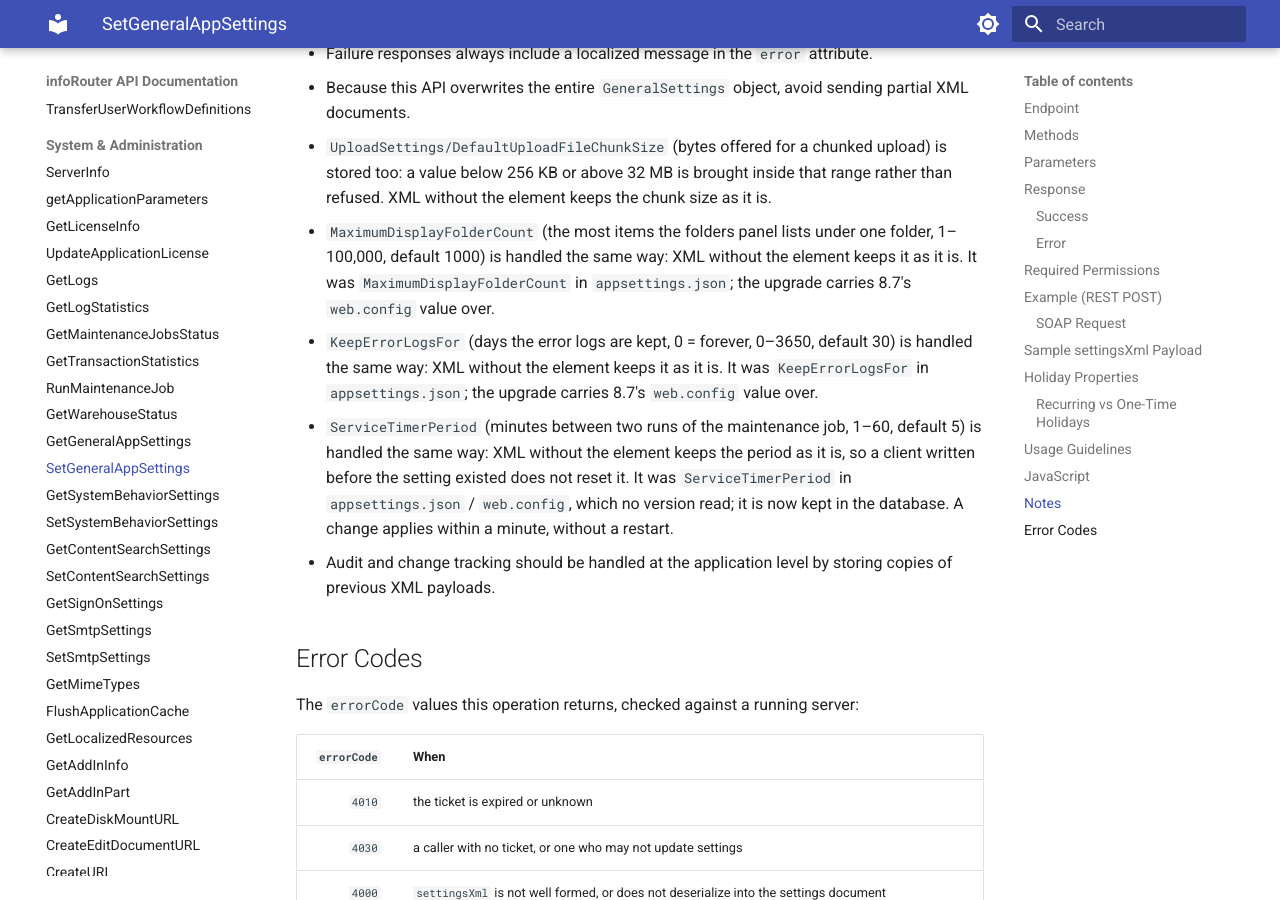
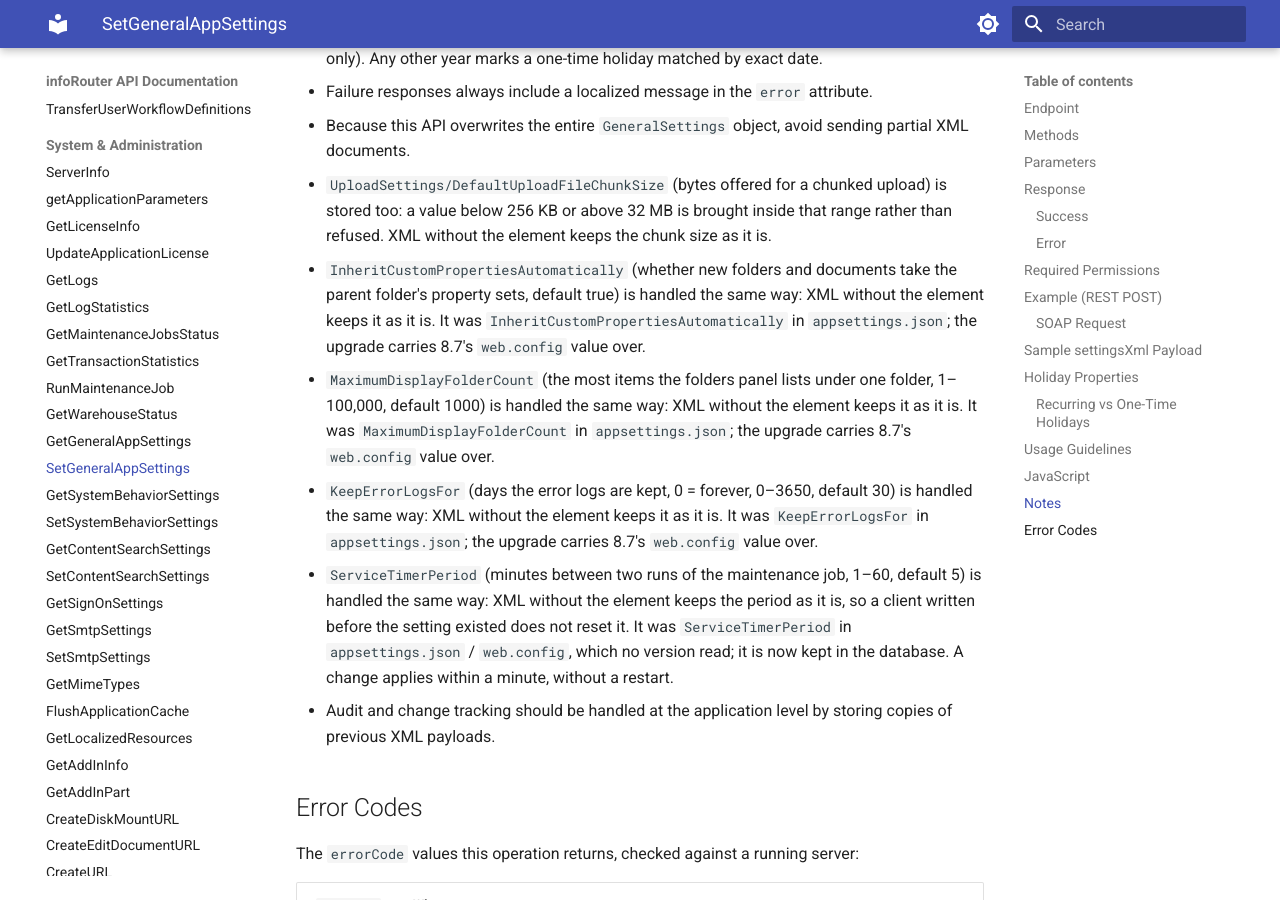
Before and after one commit to inforouter/apidocs, an MkDocs documentation site: the page built from docs/SetGeneralAppSettings.md, in a window 1280 px wide and 900 px high, scrolled down 6231 px. Built offline with MkDocs 1.6.1 and Material for MkDocs 9.7.7, drawn with Linux system fonts in a browser that asks for light colours; some of the changed text lies outside the part shown.

Commit message:
Get/SetGeneralAppSettings: InheritCustomPropertiesAutomatically
Co-Authored-By: Claude Opus 5.5 <noreply@anthropic.com>

```diff
--- a/docs/SetGeneralAppSettings.md
+++ b/docs/SetGeneralAppSettings.md
@@ -88,6 +88,7 @@ SOAPAction: "http://tempuri.org/SetGeneralAppSettings"
           <ServiceTimerPeriod>5</ServiceTimerPeriod>
           <KeepErrorLogsFor>30</KeepErrorLogsFor>
           <MaximumDisplayFolderCount>1000</MaximumDisplayFolderCount>
+          <InheritCustomPropertiesAutomatically>true</InheritCustomPropertiesAutomatically>
           <Workdays>
             <Monday>true</Monday>
             <Tuesday>true</Tuesday>
@@ -148,6 +149,7 @@ SOAPAction: "http://tempuri.org/SetGeneralAppSettings"
   <ServiceTimerPeriod>5</ServiceTimerPeriod>
   <KeepErrorLogsFor>30</KeepErrorLogsFor>
   <MaximumDisplayFolderCount>1000</MaximumDisplayFolderCount>
+  <InheritCustomPropertiesAutomatically>true</InheritCustomPropertiesAutomatically>
   <Workdays>
     <Monday>true</Monday>
     <Tuesday>true</Tuesday>
@@ -262,6 +264,7 @@ await call('SetGeneralAppSettings', {
 - Failure responses always include a localized message in the `error` attribute.
 - Because this API overwrites the entire `GeneralSettings` object, avoid sending partial XML documents.
 - `UploadSettings/DefaultUploadFileChunkSize` (bytes offered for a chunked upload) is stored too: a value below 256 KB or above 32 MB is brought inside that range rather than refused. XML without the element keeps the chunk size as it is.
+- `InheritCustomPropertiesAutomatically` (whether new folders and documents take the parent folder's property sets, default true) is handled the same way: XML without the element keeps it as it is. It was `InheritCustomPropertiesAutomatically` in `appsettings.json`; the upgrade carries 8.7's `web.config` value over.
 - `MaximumDisplayFolderCount` (the most items the folders panel lists under one folder, 1–100,000, default 1000) is handled the same way: XML without the element keeps it as it is. It was `MaximumDisplayFolderCount` in `appsettings.json`; the upgrade carries 8.7's `web.config` value over.
 - `KeepErrorLogsFor` (days the error logs are kept, 0 = forever, 0–3650, default 30) is handled the same way: XML without the element keeps it as it is. It was `KeepErrorLogsFor` in `appsettings.json`; the upgrade carries 8.7's `web.config` value over.
 - `ServiceTimerPeriod` (minutes between two runs of the maintenance job, 1–60, default 5) is handled the same way: XML without the element keeps the period as it is, so a client written before the setting existed does not reset it. It was `ServiceTimerPeriod` in `appsettings.json` / `web.config`, which no version read; it is now kept in the database. A change applies within a minute, without a restart.
```
Also changed, not shown: docs/GetGeneralAppSettings.md (+2 -0 lines).
